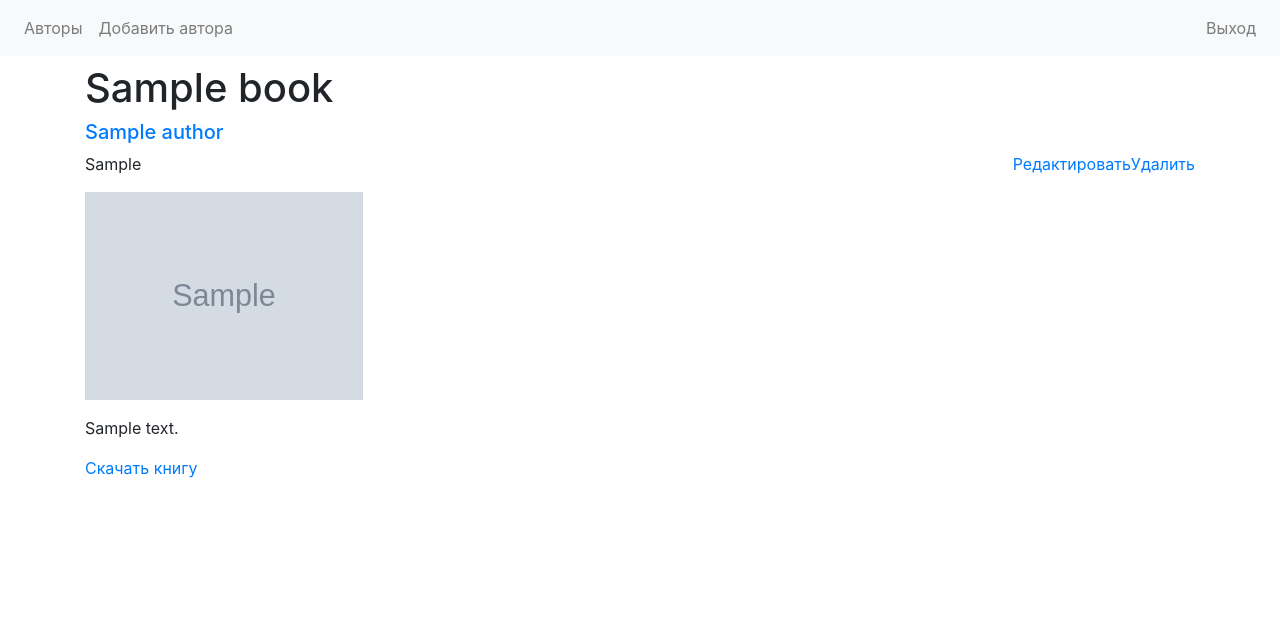
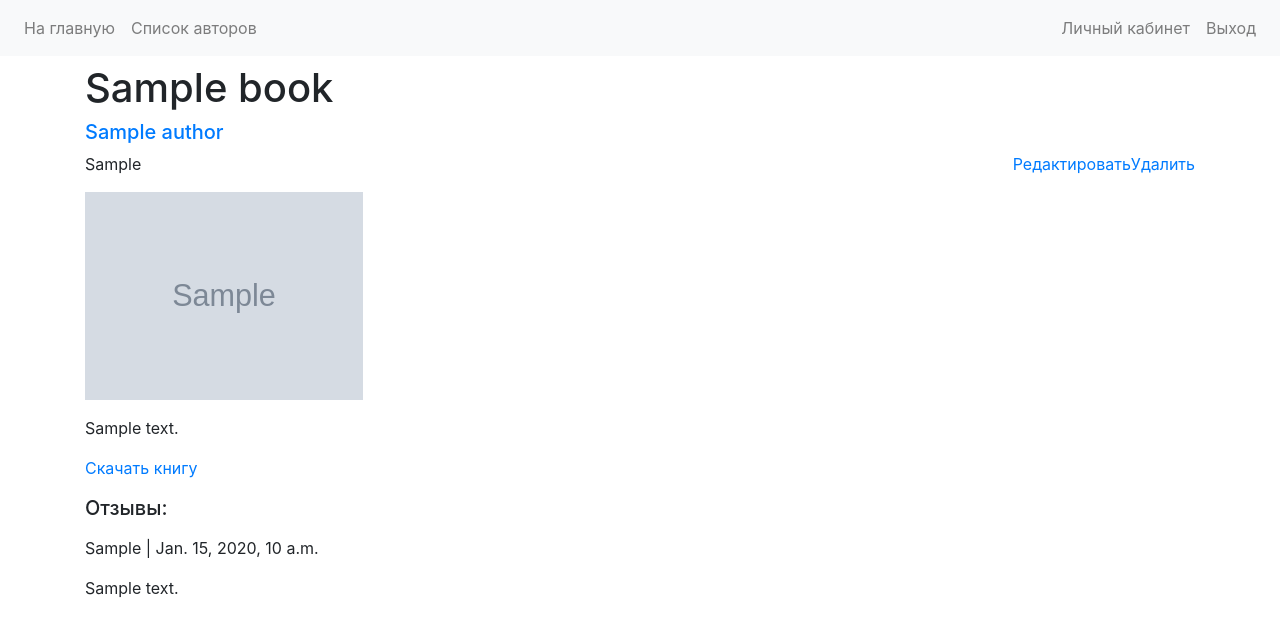
Before and after one commit to bermetak/python_1_2_exam_final_bermet_akynbekova, a Django app: page /books/1/ in a window 1280 px wide. Shown: the top 637 px of the page. Run offline with Django 3.2, Linux system fonts and the light colour scheme; a user stored in the database is signed in; tables that the repository leaves empty hold one stand-in row (values such as "Sample post"); grey boxes marked "Sample" are stand-in pictures; some libraries are stand-ins or nearby versions.

Commit message:
Добавлена модель Комментариев и отображение комментариев на странице книги

```diff
--- a/library/webapp/admin.py
+++ b/library/webapp/admin.py
@@ -1,5 +1,5 @@
 from django.contrib import admin
-from .models import Author, Book, Profile
+from .models import Author, Book, Profile, Comment
 from django.contrib.auth.models import User
 from django.contrib.auth.admin import UserAdmin
 
@@ -16,8 +16,11 @@ class ProfileInline(admin.StackedInline):
 class ProfileAdmin(UserAdmin):
     inlines = [ProfileInline]
 
+class CommentAdmin(admin.ModelAdmin):
+    list_display = ['pk', 'user', 'book']
 
 admin.site.unregister(User)
 admin.site.register(User, ProfileAdmin)
 admin.site.register(Author, AuthorAdmin)
 admin.site.register(Book, BookAdmin)
+admin.site.register(Comment, CommentAdmin)
--- a/library/webapp/models.py
+++ b/library/webapp/models.py
@@ -33,7 +33,6 @@ class Author(models.Model):
         verbose_name_plural = "Авторы"
 
 
-
 class Book(models.Model):
     title = models.CharField(max_length=255, blank=False, null=False)
     author = models.ForeignKey(Author, blank=False, null=False, on_delete=models.CASCADE, related_name='books')
@@ -66,3 +65,18 @@ class Profile(models.Model):
     class Meta:
         verbose_name = "Профиль"
         verbose_name_plural = "Профили"
+
+
+class Comment(models.Model):
+    user = models.ForeignKey(User, on_delete=models.CASCADE, related_name='comments')
+    book = models.ForeignKey(Book, on_delete=models.CASCADE, related_name='comments')
+    text = models.TextField(max_length=5000, blank=False, null=False)
+    created_at = models.DateTimeField(auto_now_add=True)
+
+    def __str__(self):
+        return f"{self.pk}, {self.text}"
+
+    class Meta:
+        ordering = ['-created_at']
+        verbose_name = "Комментарий"
+        verbose_name_plural = "Комментарии"
--- a/library/webapp/templates/base.html
+++ b/library/webapp/templates/base.html
@@ -7,7 +7,7 @@
           content="width=device-width, user-scalable=no, initial-scale=1.0, maximum-scale=1.0, minimum-scale=1.0">
     <meta http-equiv="X-UA-Compatible" content="ie=edge">
     <title>{% block title %}{% endblock %}</title>
-
+    <script src="https://kit.fontawesome.com/5b253c828b.js"></script>
     <link rel="stylesheet" href="{% static 'css/bootstrap.css' %}">
     <link rel="stylesheet" href="{% static 'css/style.css' %}">
     {% block styles %}{% endblock %}
@@ -21,15 +21,18 @@
     <div class="collapse navbar-collapse" id="navbarNav">
         <ul class="navbar-nav">
             <li class="nav-item">
-                <a href="{% url 'webapp:author_list' %}" class="nav-link">Авторы</a>
+                <a href="{% url 'webapp:book_list' %}" class="nav-link">На главную</a>
             </li>
             <li class="nav-item">
-                <a href="{% url 'webapp:author_create' %}" class="nav-link">Добавить автора</a>
+                <a href="{% url 'webapp:author_list' %}" class="nav-link">Список авторов</a>
             </li>
             {% block menu %}{% endblock %}
         </ul>
         <ul class="navbar-nav ml-auto">
             {% if user.is_authenticated %}
+                <li class="nav-item">
+                    <a href="{% url 'webapp:profile_detail' user.pk %}" class="nav-link">Личный кабинет</a>
+                </li>
                 <li class="nav-item">
                     <a href="{% url 'accounts:logout' %}" class="nav-link">Выход</a>
                 </li>
--- a/library/webapp/templates/book_detail.html
+++ b/library/webapp/templates/book_detail.html
@@ -25,4 +25,12 @@
     {% if book.file %}
         <a href="{{ book.file.url }}">Скачать книгу</a>
     {% endif %}
+    <h5 class="mt-3 mb-3">Отзывы:</h5>
+    {% for comment in book.comments.all %}
+        <p>{{ comment.user.first_name }} | {{ comment.created_at }}
+
+        </p>
+        <p>{{ comment.text }}</p>
+    {% endfor %}
+
 {% endblock %}
```
Also changed, not shown: library/webapp/migrations/0004_comment.py (added).
